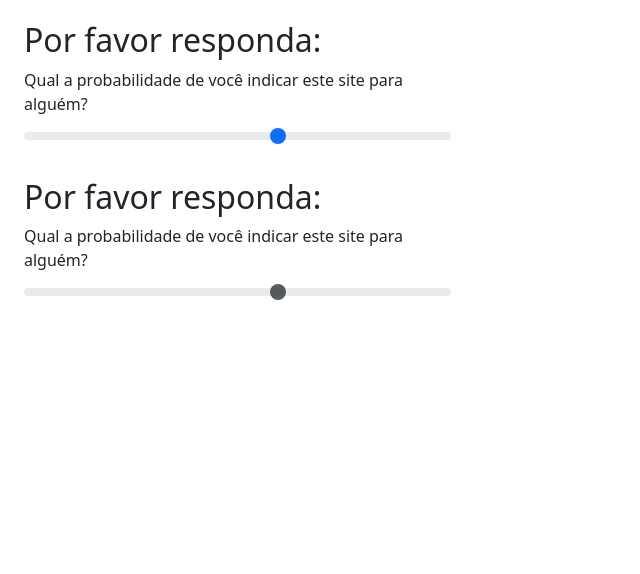
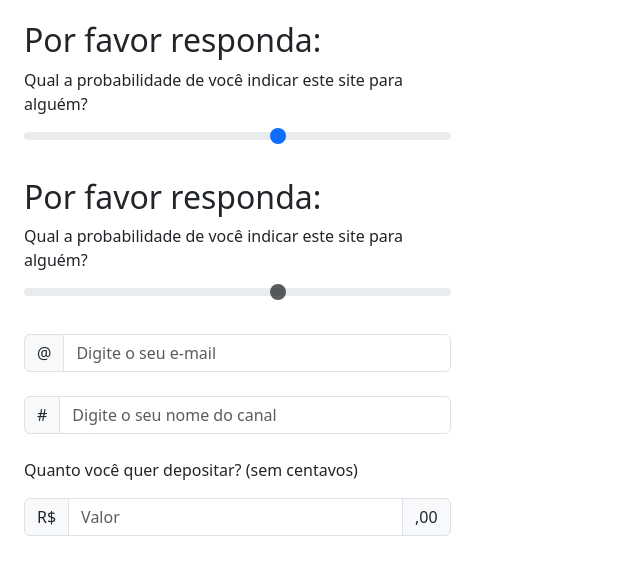
Before and after one commit to LuisFelipeSalvarani/cursoBootstrap, a website: page formularios/exemplos/index.html in a window 1280 px wide. Shown: the part 3374-3948 px from the top of the page, without its empty margins (0-640 px from the left). Drawn offline with nearby package versions, Linux system fonts and the light colour scheme.

Commit message:
Input groups

```diff
--- a/formularios/exemplos/index.html
+++ b/formularios/exemplos/index.html
@@ -248,6 +248,25 @@
                 <label for="probabilidade2" class="form-label">Qual a probabilidade de você indicar este site para alguém?</label>
                 <input type="range" class="form-range" min="0" max="5" id="probabilidade2" disabled>
             </div>
+
+            <!-- Input groups -->
+
+            <div class="input-group mb-4">
+                <span class="input-group-text" id="basic-addon">@</span>
+                <input type="email" class="form-control" placeholder="Digite o seu e-mail">
+            </div>
+
+            <div class="input-group mb-4">
+                <span class="input-group-text" id="basic-addon2">#</span>
+                <input type="email" class="form-control" placeholder="Digite o seu nome do canal">
+            </div>
+
+            <p>Quanto você quer depositar? (sem centavos)</p>
+            <div class="input-group mb-4">
+                <span class="input-group-text">R$</span>
+                <input type="text" class="form-control" placeholder="Valor">
+                <span class="input-group-text">,00</span>
+            </div>
         </form>
     </div>
 </body>
```
